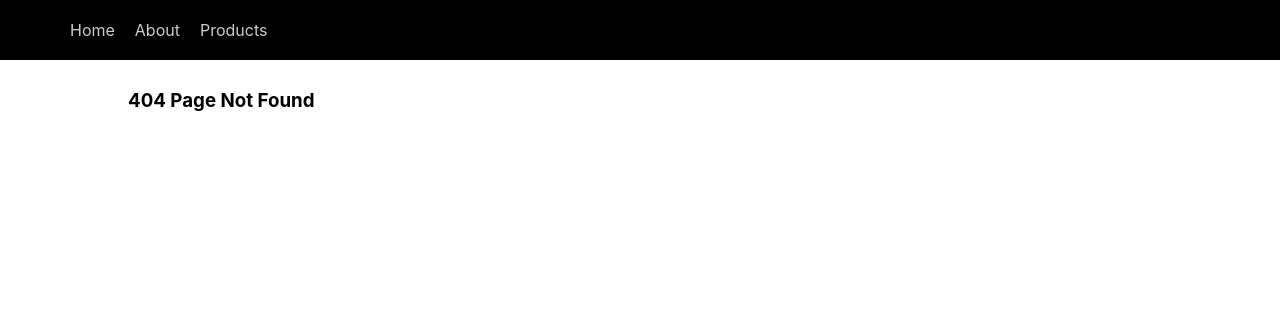
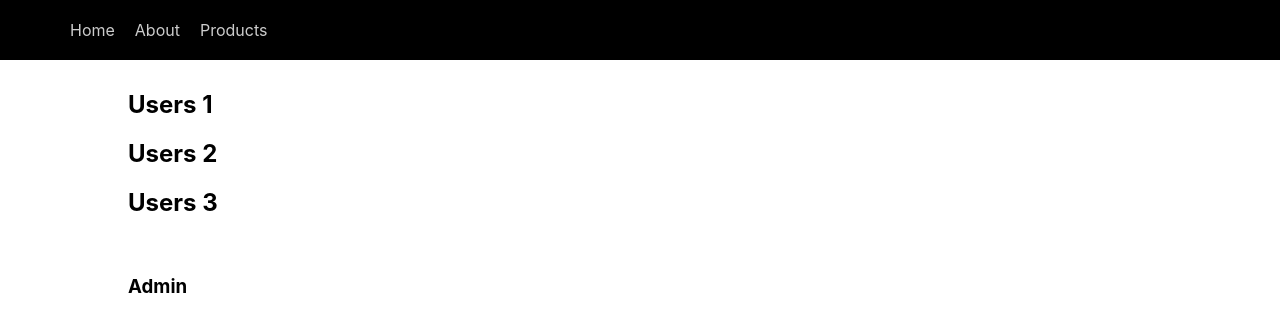
Before and after one commit to Ghanasham2004/React-Router-Learning, a React (Create React App) app: page /users/admin in a window 1280 px wide. Before the commit this address had no page. Shown: the top 332 px of the page. Built offline with nearby package versions, Linux system fonts and the light colour scheme.

Commit message:
React Router Tut - 10 - Dynamic Routes

```diff
--- a/src/App.js
+++ b/src/App.js
@@ -7,6 +7,9 @@
 import Products from "./components/Products";
 import FeaturedProducts from "./components/FeaturedProducts";
 import NewProducts from "./components/NewProducts";
+import Users from "./components/Users";
+import UserDetails from "./components/UserDetails";
+import Admin from "./components/Admin";
 
 function App() {
   return (
@@ -14,15 +17,21 @@
       <Navbar />
       <Routes>
         <Route path="/" element={<Home />} />
-      <Route path="/about" element={<About />} />
-      <Route path="/order-summary" element={<OrderSummary/>} />
-      <Route path="/products" element={<Products/>} >
+        <Route path="about" element={<About />} />
+        <Route path="order-summary" element={<OrderSummary />} />
+        <Route path="products" element={<Products />}>
           {/* add index route for when user render products route then we show feature content first */}
-        <Route index element={<FeaturedProducts/>} />
-        <Route path="feature" element={<FeaturedProducts/>} />
-        <Route path="new" element={<NewProducts/>} />
+          <Route index element={<FeaturedProducts />} />
+          <Route path="feature" element={<FeaturedProducts />} />
+          <Route path="new" element={<NewProducts />} />
         </Route>
-      <Route path="*" element={<NoMatch/>} />
+        <Route path="users" element={<Users />}>
+          {/* // add dynamic route for user details page and admin page  */}
+          <Route path=":userId" element={<UserDetails />} />
+          <Route path="admin" element={<Admin />} />
+        </Route>
+
+        <Route path="*" element={<NoMatch />} />
       </Routes>
     </>
   );
--- /dev/null
+++ b/src/components/Admin.js
@@ -0,0 +1,11 @@
+import React from 'react'
+
+const Admin = () => {
+  return (
+    <div>
+        <h3>Admin</h3>
+    </div>
+  )
+}
+
+export default Admin
--- /dev/null
+++ b/src/components/UserDetails.js
@@ -0,0 +1,11 @@
+import React from 'react'
+
+const UserDetails = () => {
+  return (
+    <div>
+        <h3>Details About User</h3>
+    </div>
+  )
+}
+
+export default UserDetails
--- /dev/null
+++ b/src/components/Users.js
@@ -0,0 +1,18 @@
+import React from "react";
+import { Outlet } from "react-router-dom";
+const Users = () => {
+  return (
+    <>
+      <div className="container">
+        <h2>Users 1</h2>
+        <h2>Users 2</h2>
+        <h2>Users 3</h2>
+      </div>
+      <div className="container">
+        <Outlet />
+      </div>
+    </>
+  );
+};
+
+export default Users;
```
Lines whose indentation alone changed are shown as unchanged.
